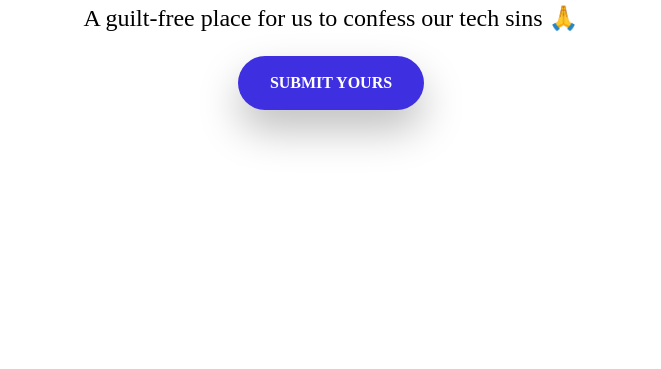
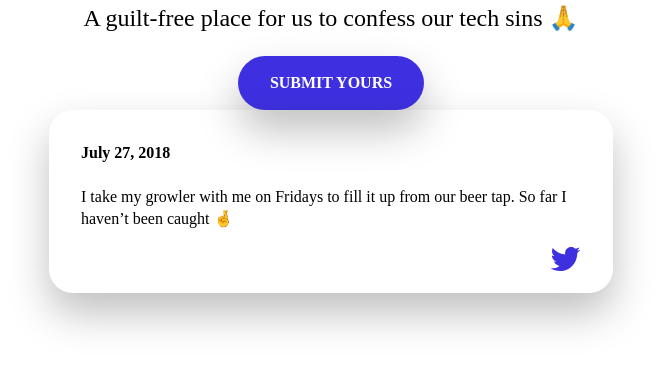
Before and after one commit to JonathanSpeek/tech-confessions, a Gatsby site: page / in a window 1280 px wide. Shown: the part 289-658 px from the top of the page, without its empty margins (309-970 px from the left). Built offline with nearby package versions, Linux system fonts and the light colour scheme; Gatsby itself is replaced by a stand-in of ours.

Commit message:
Added Card and TwitterButton components w/ static content for now

```diff
--- /dev/null
+++ b/src/components/Card.js
@@ -0,0 +1,32 @@
+import React from 'react'
+import styled from 'styled-components'
+import TwitterButton from './TwitterButton';
+
+const CardWrapper = styled.div`
+  max-width: 500px;
+  border-radius: 24px;
+  padding: 18px 32px;
+  box-shadow: 0 20px 40px rgba(0,0,0,0.25);
+  display: grid;
+  grid-template-rows: 1;
+  transition: 0.8s cubic-bezier(0.2, 0.8, 0.2, 1);
+`
+
+const CardDate = styled.p`
+  font-weight: 800;
+`
+
+const CardText = styled.p`
+  line-height: 1.4;
+  margin-top: 8px;
+`
+
+const Card = () => (
+  <CardWrapper>
+    <CardDate>July 27, 2018</CardDate>
+    <CardText>I take my growler with me on Fridays to fill it up from our beer tap. So far I haven’t been caught 🤞</CardText>
+    <TwitterButton />
+  </CardWrapper>
+)
+
+export default Card
--- a/src/components/Header.js
+++ b/src/components/Header.js
@@ -13,12 +13,17 @@ const HeaderTitle = styled.h1`
   font-size: 72px;
   text-align: center;
   margin: 24px 0;
+
+  @media (max-width: 640px) {
+    font-size: 56px;
+  }
 `
 
 const HeaderSubTitle = styled.p`
   font-size: 24px;
   text-align: center;
   margin-top: 0;
+  padding: 0 18px;
 `
 
 const Header = () => (
--- /dev/null
+++ b/src/components/TwitterButton.js
@@ -0,0 +1,24 @@
+import React from 'react'
+import styled from 'styled-components'
+
+const TwitterWrapper = styled.div`
+  justify-self: end;
+  svg {
+    transition: 1s cubic-bezier(0.2, 0.8, 0.2, 1);
+  }
+  svg:hover path {
+    fill: #07033D;
+}
+`
+
+const TwitterButton = () => (
+  <TwitterWrapper>
+    <svg width="30" height="24" viewBox="0 0 30 24" fill="none" xmlns="http://www.w3.org/2000/svg">
+      <a xlinkHref="http://twitter.com/home?status=Seen on %23TechConfessions: I take my growler with me on Fridays to fill it up from our beer tap...">
+        <path fill-rule="evenodd" clip-rule="evenodd" d="M14.1015 6.38438L14.1645 7.42244L13.1152 7.29533C9.29608 6.80808 5.95956 5.15564 3.12667 2.3804L1.7417 1.00337L1.38497 2.02025C0.629531 4.28706 1.11217 6.68097 2.686 8.29103C3.52538 9.1808 3.33652 9.30791 1.88859 8.77829C1.38497 8.60881 0.944297 8.4817 0.902328 8.54525C0.755438 8.69355 1.25906 10.6214 1.65777 11.384C2.20336 12.4433 3.31553 13.4814 4.53263 14.0957L5.56086 14.583L4.34377 14.6042C3.16864 14.6042 3.12667 14.6254 3.25258 15.0702C3.67227 16.4473 5.33003 17.909 7.17666 18.5446L8.47769 18.9895L7.34453 19.6674C5.66578 20.6419 3.69325 21.1927 1.72072 21.2351C0.776422 21.2563 0 21.341 0 21.4046C0 21.6164 2.56009 22.8028 4.04999 23.2689C8.51966 24.6459 13.8287 24.0527 17.8157 21.7012C20.6486 20.0275 23.4815 16.7015 24.8035 13.4814C25.517 11.7654 26.2305 8.62999 26.2305 7.12585C26.2305 6.15134 26.2934 6.02423 27.4686 4.85905C28.161 4.18113 28.8116 3.43965 28.9375 3.2278C29.1473 2.82529 29.1263 2.82529 28.0561 3.18543C26.2724 3.82098 26.0206 3.73624 26.902 2.78292C27.5525 2.10499 28.3289 0.876262 28.3289 0.516116C28.3289 0.45256 28.0141 0.558486 27.6574 0.749151C27.2797 0.961002 26.4403 1.27878 25.8108 1.46944L24.6776 1.82959L23.6494 1.13048C23.0828 0.749151 22.2854 0.32545 21.8657 0.19834C20.7955 -0.098251 19.1587 -0.0558809 18.1935 0.28308C15.5704 1.23641 13.9126 3.69387 14.1015 6.38438Z" fill="#3E30E0"/>
+      </a>
+    </svg>
+  </TwitterWrapper>
+)
+
+export default TwitterButton
--- a/src/pages/index.js
+++ b/src/pages/index.js
@@ -1,12 +1,23 @@
 import React from 'react'
+import styled from 'styled-components'
 import Header from '../components/Header'
 import SubmitButton from '../components/SubmitButton';
+import Card from '../components/Card';
 
+const CardList = styled.div`
+  margin-top: 64px 18px 18px 24px;
+  display: grid;
+  grid-template-columns: 1;
+  justify-items: center;
+`
 
 const IndexPage = () => (
   <div>
     <Header />
     <SubmitButton />
+    <CardList>
+      <Card />
+    </CardList>
   </div>
 )
 
```
